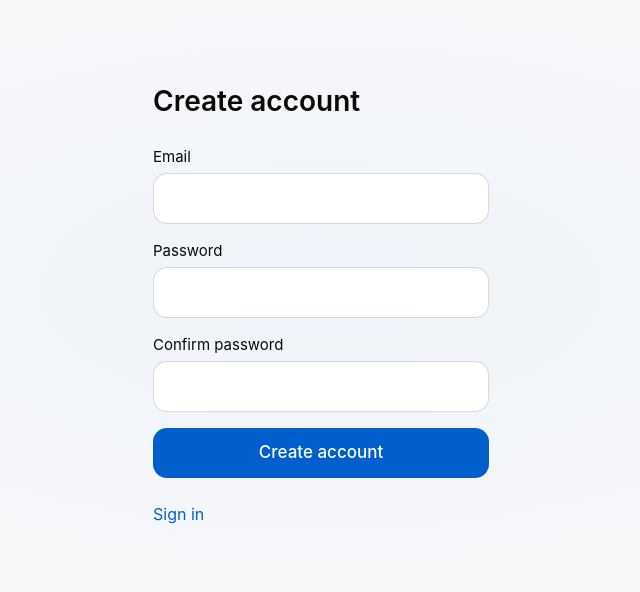
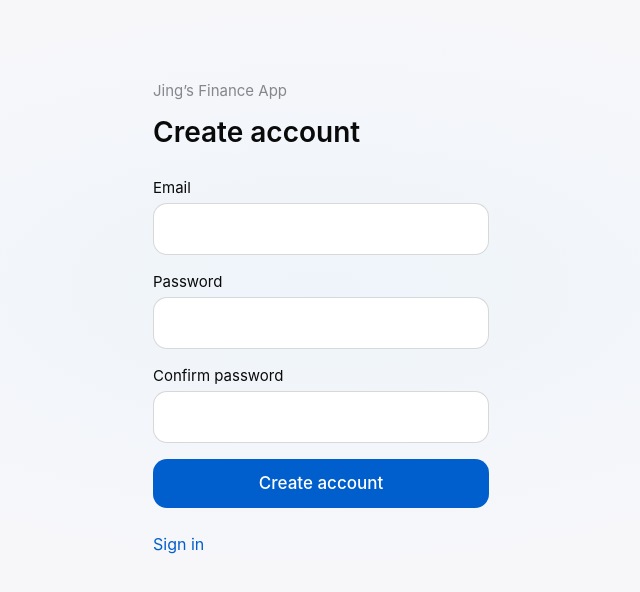
Before and after one commit to IndexDuo/Jings-Finance-App, a Next.js app: page /signup in a window 1280 px wide. Shown: the top 592 px of the page, without its empty margins (319-959 px from the left). Built offline with nearby package versions, Linux system fonts and the light colour scheme.

Commit message:
Prepare Jing’s Finance App presentation and fictional demo

```diff
--- a/app/layout.tsx
+++ b/app/layout.tsx
@@ -1,17 +1,18 @@
 import type { Metadata, Viewport } from "next";
+import { APP_DESCRIPTION, APP_NAME, APP_SHORT_NAME } from "@/lib/app-info";
 import "./globals.css";
 
 // Use system fonts (SF Pro on Apple, Segoe on Windows) — matches the iOS design spec.
 // We drop Geist here because the app is intentionally native-feeling, not "startup" branded.
 
 export const metadata: Metadata = {
-  title: "Finance App",
-  description: "Personal finance tracker — paycheck waterfall, envelopes, and investments.",
+  title: APP_NAME,
+  description: APP_DESCRIPTION,
   manifest: "/manifest.webmanifest",
   appleWebApp: {
     capable: true,
     statusBarStyle: "default",
-    title: "Finance",
+    title: APP_SHORT_NAME,
   },
   icons: {
     apple: "/apple-icon",
--- a/app/manifest.ts
+++ b/app/manifest.ts
@@ -1,10 +1,11 @@
 import type { MetadataRoute } from "next";
+import { APP_DESCRIPTION, APP_NAME, APP_SHORT_NAME } from "@/lib/app-info";
 
 export default function manifest(): MetadataRoute.Manifest {
   return {
-    name: "Finance App",
-    short_name: "Finance",
-    description: "Personal finance tracker — paycheck waterfall, envelopes, and investments.",
+    name: APP_NAME,
+    short_name: APP_SHORT_NAME,
+    description: APP_DESCRIPTION,
     start_url: "/log",
     display: "standalone",
     background_color: "#F2F2F7",
--- a/features/auth/auth-form.tsx
+++ b/features/auth/auth-form.tsx
@@ -3,6 +3,7 @@
 import Link from "next/link";
 import { useState } from "react";
 import { createClient } from "@/lib/supabase/client";
+import { APP_NAME } from "@/lib/app-info";
 
 type Mode = "login" | "signup" | "reset" | "update";
 const labels: Record<Mode, string> = { login: "Sign in", signup: "Create account", reset: "Reset password", update: "Set a new password" };
@@ -51,6 +52,7 @@ export function AuthForm({ mode }: { mode: Mode }) {
   }
 
   return <main className="mx-auto mt-20 w-full max-w-sm px-6 pb-12">
+    <p className="mb-2 text-[15px] text-secondary-label">{APP_NAME}</p>
     <h1 className="mb-6 font-ios text-[28px] font-semibold">{labels[mode]}</h1>
     <form onSubmit={submit} className="space-y-4">
       <fieldset disabled={pending} className="space-y-4">
--- /dev/null
+++ b/lib/app-info.ts
@@ -0,0 +1,4 @@
+/** Public identity shared by the document, install metadata, and account pages. */
+export const APP_NAME = "Jing’s Finance App";
+export const APP_SHORT_NAME = "Jing’s Finance";
+export const APP_DESCRIPTION = "Plan each paycheck, track bills and spending envelopes, and organize funded purchases.";
```
Also changed, not shown: 20 other files (tests, documents, lock files or other folders).
